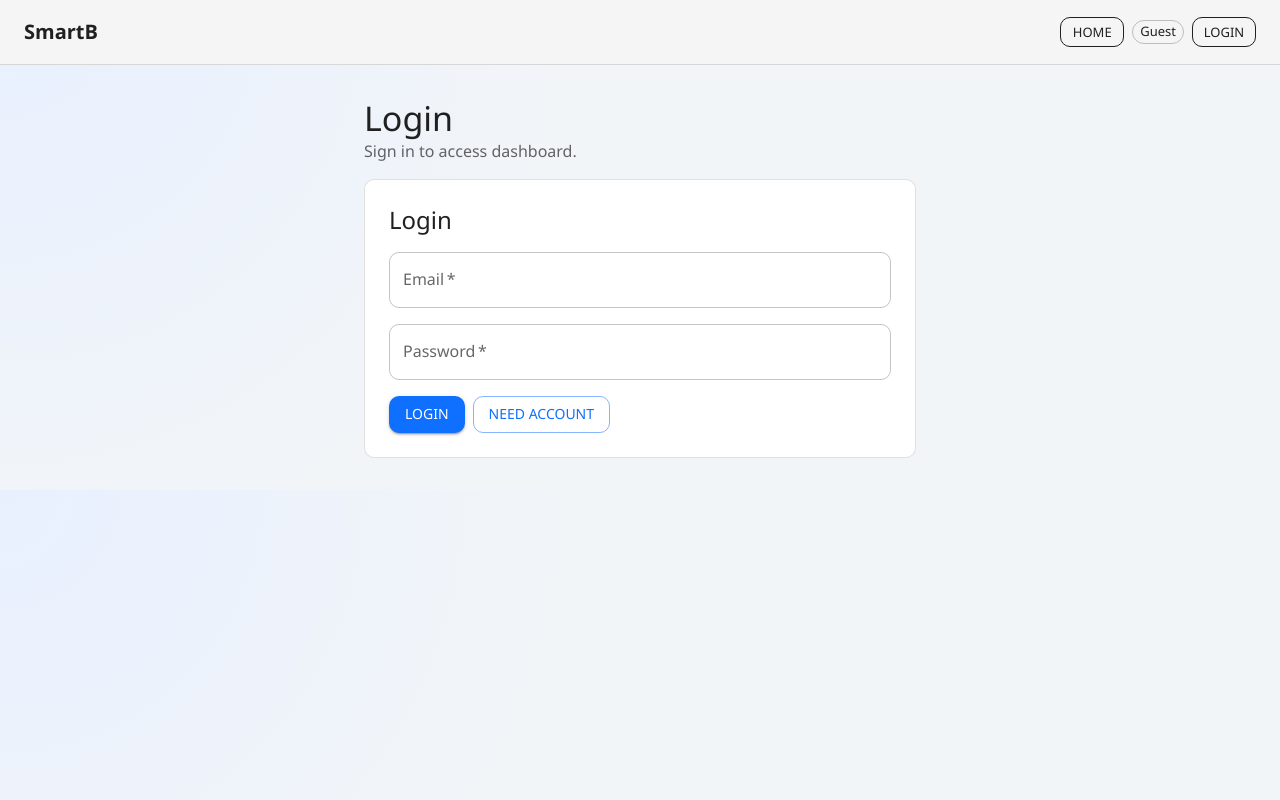
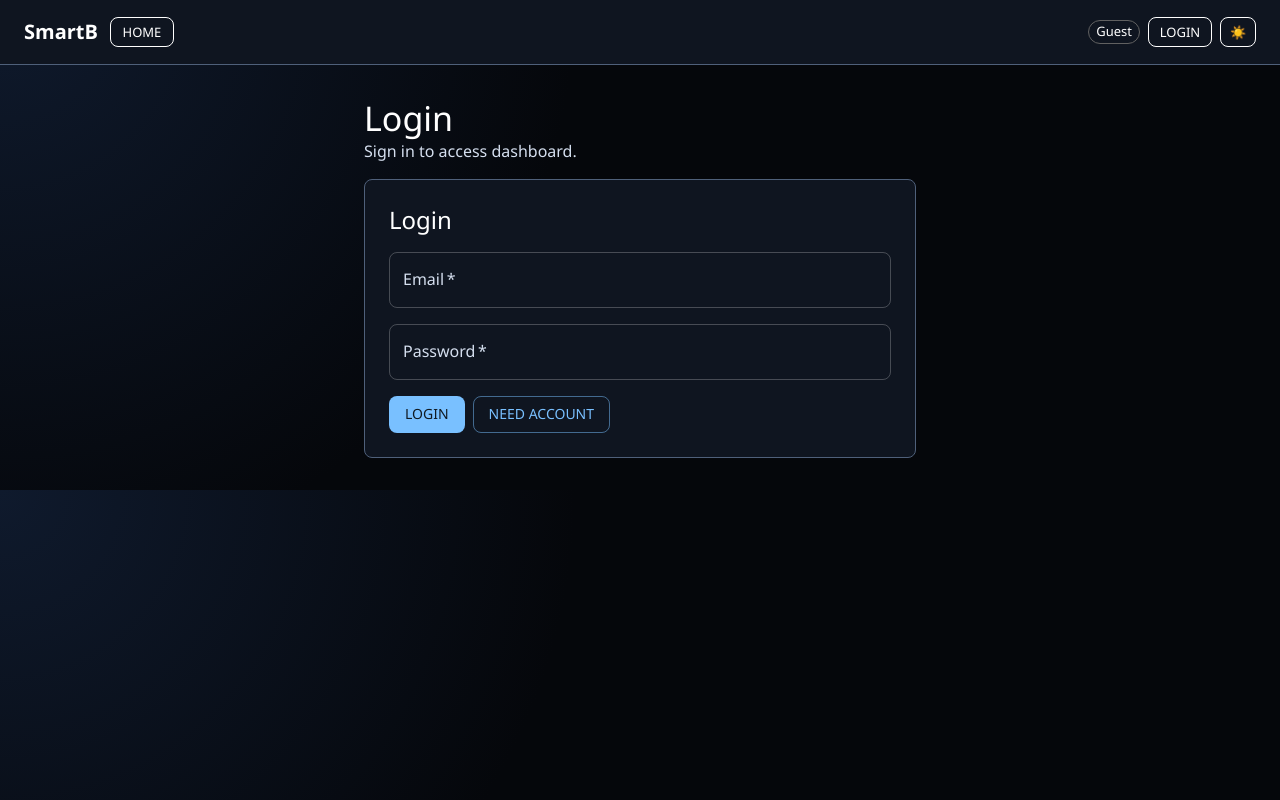
Before and after one commit to i-c-winner/smart_b, a Next.js app in the folder frontend/: page /login in a window 1280 px wide. Built offline with nearby package versions, Linux system fonts and the light colour scheme; no server answers.

Commit message:
style: добавит темы

```diff
--- a/frontend/src/app/globals.css
+++ b/frontend/src/app/globals.css
@@ -6,6 +6,16 @@
   --accent: #0d6efd;
   --danger: #b42318;
   --border: #d4dce4;
+}
+
+:root[data-theme-mode="dark"] {
+  --bg: #05070b;
+  --surface: #0f1520;
+  --text: #ffffff;
+  --muted: #d5dfef;
+  --accent: #79c0ff;
+  --danger: #ff7b7b;
+  --border: #4f607a;
 }
 
 * {
@@ -17,6 +27,10 @@ body {
   font-family: "Segoe UI", Tahoma, Geneva, Verdana, sans-serif;
   background: radial-gradient(circle at top left, #e8f0ff, var(--bg) 42%);
   color: var(--text);
+}
+
+:root[data-theme-mode="dark"] body {
+  background: radial-gradient(circle at top left, #0f1a2d, var(--bg) 42%);
 }
 
 a {
@@ -209,6 +223,11 @@ button.secondary:not(.MuiButton-root) {
   font-size: 12px;
 }
 
+:root[data-theme-mode="dark"] .badge {
+  background: #1f334f;
+  color: #d7e8ff;
+}
+
 @media (max-width: 768px) {
   .app-header-inner {
     padding: 10px 14px;
--- a/frontend/src/shared/theme/mui-provider.tsx
+++ b/frontend/src/shared/theme/mui-provider.tsx
@@ -1,32 +1,97 @@
 "use client";
 
 import { CssBaseline, ThemeProvider, createTheme } from "@mui/material";
-import { PropsWithChildren, useMemo } from "react";
+import type { Shadows } from "@mui/material/styles";
+import { PropsWithChildren, createContext, useContext, useEffect, useMemo, useState } from "react";
+
+type AppThemeMode = "light" | "dark";
+
+type ThemeModeContextValue = {
+  mode: AppThemeMode;
+  toggleMode: () => void;
+};
+
+const ThemeModeContext = createContext<ThemeModeContextValue | null>(null);
+
+export function useAppThemeMode() {
+  const context = useContext(ThemeModeContext);
+  if (!context) {
+    throw new Error("useAppThemeMode must be used within MuiProvider");
+  }
+  return context;
+}
 
 export function MuiProvider({ children }: PropsWithChildren) {
-  const theme = useMemo(
-    () =>
-      createTheme({
+  const [mode, setMode] = useState<AppThemeMode>("dark");
+
+  useEffect(() => {
+    const storedMode = localStorage.getItem("app-theme-mode");
+    if (storedMode === "light" || storedMode === "dark") {
+      setMode(storedMode);
+    }
+  }, []);
+
+  useEffect(() => {
+    document.documentElement.setAttribute("data-theme-mode", mode);
+  }, [mode]);
+
+  const toggleMode = () => {
+    setMode((currentMode) => {
+      const nextMode = currentMode === "light" ? "dark" : "light";
+      localStorage.setItem("app-theme-mode", nextMode);
+      return nextMode;
+    });
+  };
+
+  const theme = useMemo(() => {
+    const isDark = mode === "dark";
+    return createTheme({
       palette: {
-          mode: "light",
-          primary: { main: "#0f6fff" },
-          secondary: { main: "#2f5f98" },
-          background: { default: "#f3f6fb", paper: "#ffffff" }
+        mode,
+        primary: { main: isDark ? "#79c0ff" : "#0f6fff" },
+        secondary: { main: isDark ? "#ffd166" : "#2f5f98" },
+        background: {
+          default: isDark ? "#05070b" : "#f3f6fb",
+          paper: isDark ? "#0f1520" : "#ffffff"
+        },
+        text: {
+          primary: isDark ? "#ffffff" : "#102235",
+          secondary: isDark ? "#d5dfef" : "#5b6c82"
+        },
+        divider: isDark ? "#4f607a" : "#d8e0ea"
       },
       shape: {
-          borderRadius: 10
+        borderRadius: 8
       },
       typography: {
         fontFamily: "Segoe UI, Tahoma, Geneva, Verdana, sans-serif"
+      },
+      shadows: Array(25).fill("none") as Shadows,
+      components: {
+        MuiPaper: {
+          styleOverrides: {
+            root: {
+              backgroundImage: "none"
             }
-      }),
-    []
-  );
+          }
+        },
+        MuiAppBar: {
+          styleOverrides: {
+            root: {
+              backgroundImage: "none"
+            }
+          }
+        }
+      }
+    });
+  }, [mode]);
 
   return (
+    <ThemeModeContext.Provider value={{ mode, toggleMode }}>
       <ThemeProvider theme={theme}>
         <CssBaseline />
         {children}
       </ThemeProvider>
+    </ThemeModeContext.Provider>
   );
 }
--- a/frontend/src/widgets/app-header/app-header.tsx
+++ b/frontend/src/widgets/app-header/app-header.tsx
@@ -7,9 +7,11 @@ import { useEffect, useState } from "react";
 import { LogoutButton } from "@/features/auth/logout/logout-button";
 import { getCompanies, getCompanyUsersWithRoles, getProjectUsers, getProjects } from "@/shared/api/domain-api";
 import { useAuth } from "@/shared/lib/auth/auth-context";
+import { useAppThemeMode } from "@/shared/theme/mui-provider";
 
 export function AppHeader() {
   const { currentUser, token, loading } = useAuth();
+  const { mode, toggleMode } = useAppThemeMode();
   const [showSettings, setShowSettings] = useState(false);
   const [settingsLabel, setSettingsLabel] = useState("Settings");
   const [settingsHref, setSettingsHref] = useState("/settings");
@@ -74,7 +76,7 @@ export function AppHeader() {
         >
           SmartB
         </Typography>
-        <Box sx={{ ml: "auto", display: "flex", alignItems: "center", gap: 1 }}>
+        <Box sx={{ display: "flex", alignItems: "center", gap: 1 }}>
           <Button component={Link} href="/" variant="outlined" size="small" color="inherit">
             Home
           </Button>
@@ -83,6 +85,8 @@ export function AppHeader() {
               {settingsLabel}
             </Button>
           )}
+        </Box>
+        <Box sx={{ ml: "auto", display: "flex", alignItems: "center", gap: 1 }}>
           <Chip
             size="small"
             color="default"
@@ -96,6 +100,16 @@ export function AppHeader() {
               Login
             </Button>
           )}
+          <Button
+            variant="outlined"
+            size="small"
+            color="inherit"
+            onClick={toggleMode}
+            aria-label={mode === "light" ? "Switch to dark theme" : "Switch to light theme"}
+            sx={{ minWidth: 36, px: 1 }}
+          >
+            {mode === "light" ? "🌙" : "☀️"}
+          </Button>
         </Box>
       </Toolbar>
     </AppBar>
```
Also changed, not shown: frontend/src/screens/home/home-page.tsx (+9 -4 lines). Lines whose indentation alone changed are shown as unchanged.
